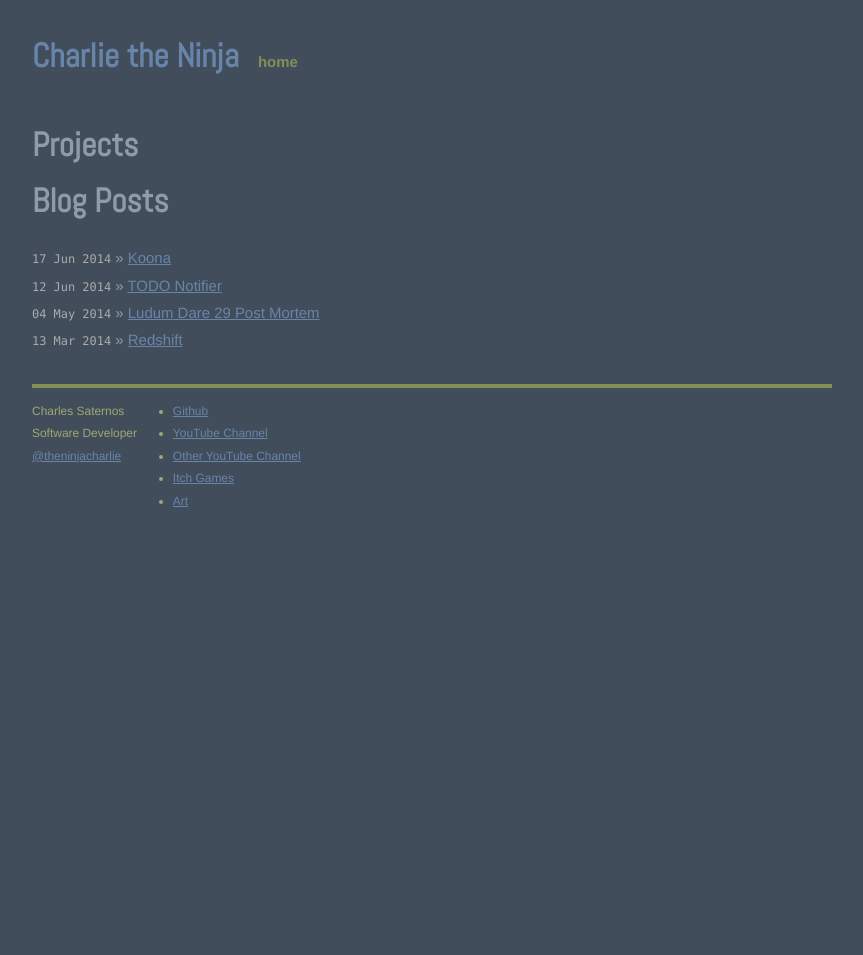
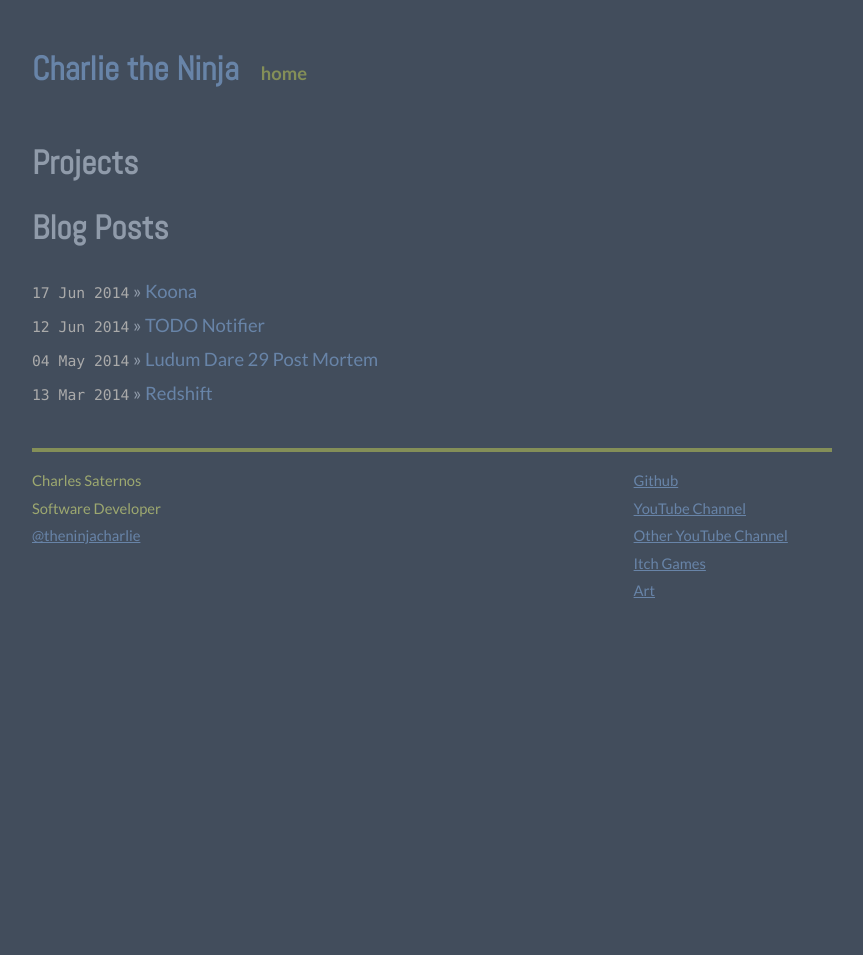
Before and after one commit to charles-l/charles-l.github.io, a Jekyll site: the page index.html, which Jekyll copies as it is, in a window 1280 px wide. Shown: the whole page, without its empty margins (208-1071 px from the left). Built offline with Jekyll 4.4.1, drawn with Linux system fonts in a browser that asks for light colours; nearby versions of some CDN libraries; Markdown is read by kramdown in place of the engine named in the settings.

Commit message:
nicer font

```diff
--- a/_layouts/default.html
+++ b/_layouts/default.html
@@ -8,6 +8,7 @@
 
         <!-- font -->
         <link href='http://fonts.googleapis.com/css?family=Abel' rel='stylesheet' type='text/css'>
+        <link href='http://fonts.googleapis.com/css?family=Lato:300,400,700' rel='stylesheet' type='text/css'>
 
         <!-- syntax highlighting CSS -->
         <link rel="stylesheet" href="/css/syntax.css">
--- a/css/main.css
+++ b/css/main.css
@@ -14,8 +14,8 @@ html, body { height: 100%; }
 
 body {
   background-color: #424D5C;
-  font: 13.34px Helvetica, Arial, sans-serif;
-  font-size: small;
+  font: 13.34px 'Lato', sans-serif;
+  font-size: medium;
   text-align: center;
   color: #909BAA;
 }
@@ -26,7 +26,7 @@ h1, h2, h3, h4, h5, h6 {
 }
 
 h1 { font-size: 25pt; margin-bottom: 1em; }
-h2 { font-size: 15pt; }
+h2 { font-size: 18pt; }
 p { margin: 1em 0; }
 
 a         { color: #6884A8; }
@@ -51,6 +51,10 @@ a:visited { color: #6884A8; }
   color: #aaa;
   font-family: Monaco, "Courier New", monospace;
   font-size: 80%;
+}
+
+.posts a {
+  text-decoration: none;
 }
 
 /*****************************************************************************/
@@ -106,6 +110,10 @@ a:visited { color: #6884A8; }
   overflow: hidden;
 }
 
+.footer ul {
+  list-style: none;
+}
+
 .footer .contact {
   float: left;
   margin-right: 3em;
@@ -123,6 +131,17 @@ a:visited { color: #6884A8; }
 
 .footer .rss img {
   border: 0;
+}
+
+.right {
+  float: right !important;
+}
+
+hr {
+  background-color: #848F58;
+  height: 4px;
+  border: none;
+  inset: none;
 }
 
 /*****************************************************************************/
--- a/index.html
+++ b/index.html
@@ -1,18 +1,47 @@
----
-layout: default
-title: Charlie the Ninja
----
+<!DOCTYPE html>
+<html>
+    <head>
+        <meta charset="utf-8">
+        <meta http-equiv="X-UA-Compatible" content="IE=edge,chrome=1">
+        <title>Charlie the Ninja</title>
+        <meta name="viewport" content="width=device-width">
 
-<div id="home">
+        <!-- font -->
+        <link href='http://fonts.googleapis.com/css?family=Abel' rel='stylesheet' type='text/css'>
+        <link href='http://fonts.googleapis.com/css?family=Lato:300,400,700' rel='stylesheet' type='text/css'>
+
+        <!-- syntax highlighting CSS -->
+        <link rel="stylesheet" href="/css/syntax.css">
+
+        <!-- Custom CSS -->
+        <link rel="stylesheet" href="/css/main.css">
+
+        <script src="//ajax.googleapis.com/ajax/libs/jquery/2.1.1/jquery.min.js"></script>
+    </head>
+    <body>
+
+        <div class="site">
+          <div class="header">
+            <h1 class="title"><a href="/">Charlie the Ninja</a></h1>
+            <a class="extra" href="/">home</a>
+          </div>
+
+          <div id="home">
   <h1>Projects</h1>
   <ul id="projects" class="posts">
   </ul>
 
   <h1>Blog Posts</h1>
   <ul class="posts">
-    {% for post in site.posts %}
-      <li><span>{{ post.date | date_to_string }}</span> &raquo; <a href="{{ post.url }}">{{ post.title }}</a></li>
-    {% endfor %}
+
+      <li><span>17 Jun 2014</span> &raquo; <a href="/ruby/2014/06/17/Koona.html">Koona</a></li>
+
+      <li><span>12 Jun 2014</span> &raquo; <a href="/ruby/2014/06/12/TODO-Notifier.html">TODO Notifier</a></li>
+
+      <li><span>04 May 2014</span> &raquo; <a href="/gamedev/2014/05/04/LD29-Post-Mortem.html">Ludum Dare 29 Post Mortem</a></li>
+
+      <li><span>13 Mar 2014</span> &raquo; <a href="/gamedev/2014/03/13/redshift.html">Redshift</a></li>
+
   </ul>
 
   <script>
@@ -37,3 +66,35 @@ title: Charlie the Ninja
     });
   </script>
 </div>
+
+
+          <div class="footer">
+            <div class="contact">
+              <p>
+                Charles Saternos<br />
+                Software Developer<br />
+                <a href="http://twitter.com/theninjacharlie">@theninjacharlie</a>
+              </p>
+            </div>
+            <div class="contact right">
+              <p>
+              <ul>
+
+                <li><a href="http://github.com/charles-l">Github</a></li>
+
+                <li><a href="http://youtube.com/thespastickangaroo">YouTube Channel</a></li>
+
+                <li><a href="http://youtube.com/officialninjacharlie">Other YouTube Channel</a></li>
+
+                <li><a href="http://ninjacharlie.itch.io/">Itch Games</a></li>
+
+                <li><a href="http://dropr.com/ninjacharlie">Art</a></li>
+
+              </ul>
+              </p>
+            </div>
+          </div>
+        </div>
+
+    </body>
+</html>
```
